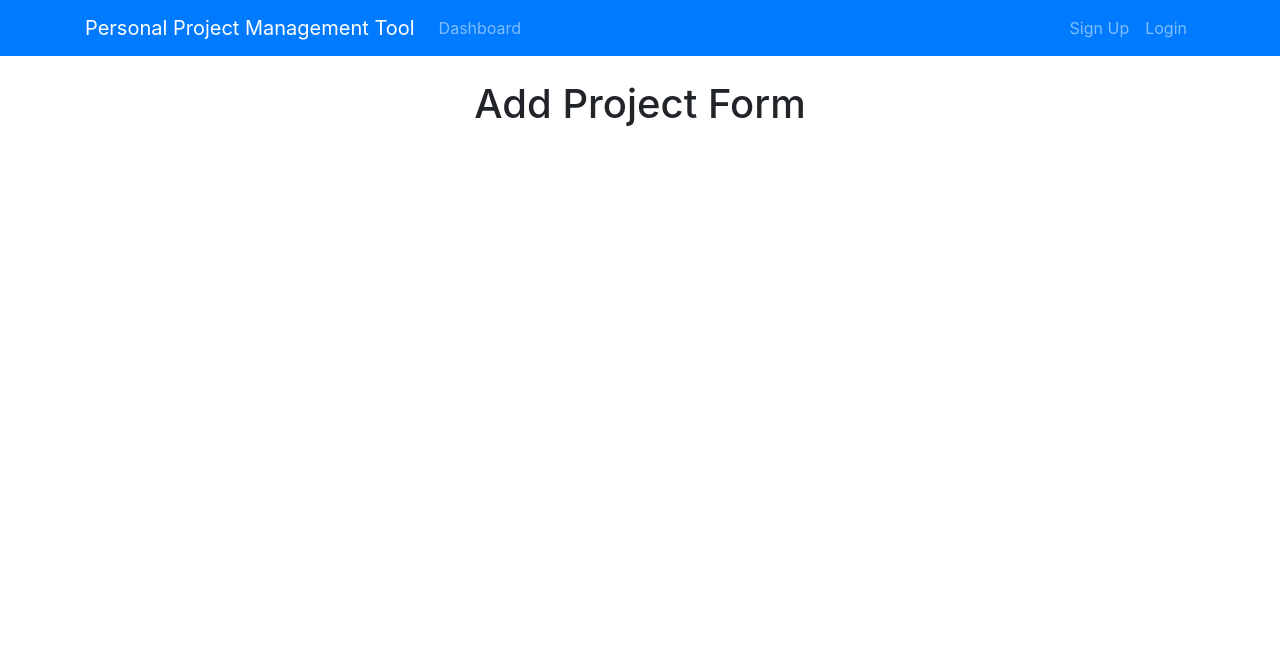
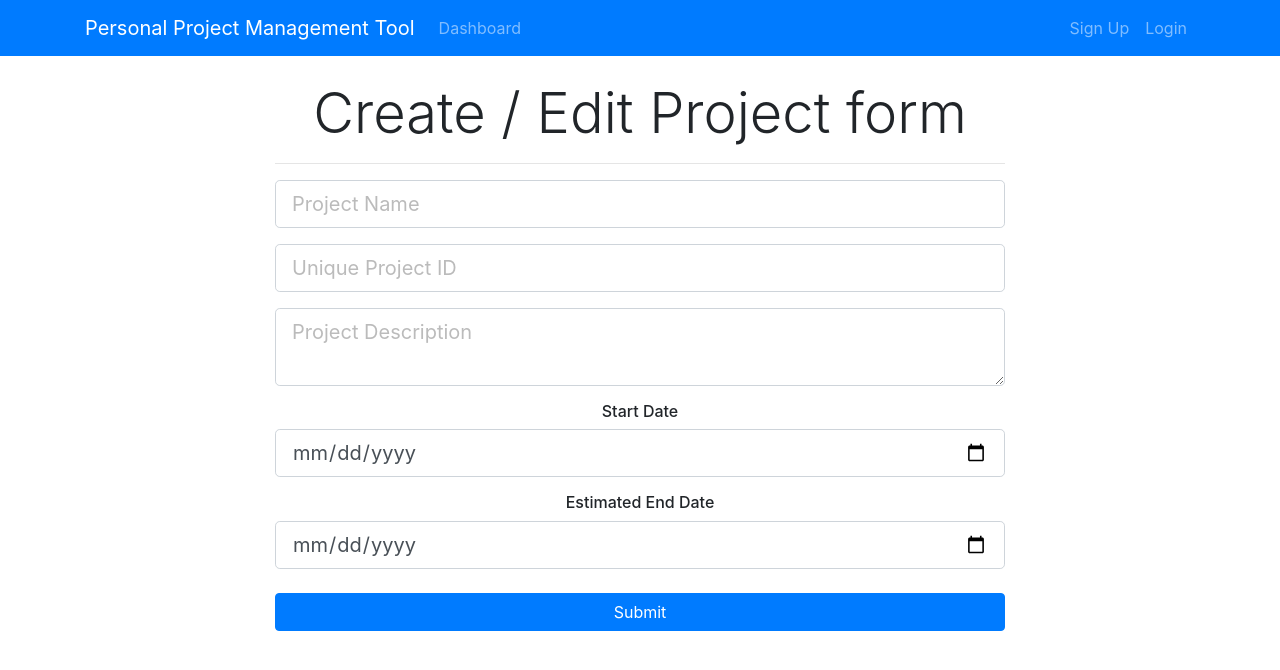
Before and after one commit to karlkras/AgileIntPPMTool, a React (Create React App) app in the folder ppmtool-react-client/: page /addProject in a window 1280 px wide. Shown: the top 670 px of the page. Built offline with nearby package versions, Linux system fonts and the light colour scheme.

Commit message:
completion of branch17

```diff
--- a/ppmtool-react-client/src/components/Project/AddProject.js
+++ b/ppmtool-react-client/src/components/Project/AddProject.js
@@ -1,13 +1,109 @@
-import React, { Component } from 'react'
+import React, {Component} from "react";
 
 class AddProject extends Component {
-  render() {
-    return (
-      <div>
-        <h1>Add Project Form</h1>
-      </div>
-    )
-  }
+    static generateProject(state) {
+        return JSON.stringify({...state});
+    }
+
+    constructor(props) {
+        super(props);
+
+        this.state = {
+            projectName: '',
+            projectIdentifier: '',
+            description: '',
+            start_date: '',
+            end_date: ''
+        };
+    }
+
+    onSubmit = (e) => {
+        e.preventDefault();
+        console.log(AddProject.generateProject(this.state));
+    };
+
+    onChange = (e) => {
+        this.setState({[e.target.name]: e.target.value})
+    };
+
+
+
+    render() {
+        return (
+            <div>
+                <div className="project">
+                    <div className="container">
+                        <div className="row">
+                            <div className="col-md-8 m-auto">
+                                <h5 className="display-4 text-center">
+                                    Create / Edit Project form
+                                </h5>
+                                <hr/>
+                                <form onSubmit={this.onSubmit}>
+                                    <div className="form-group">
+                                        <input
+                                            type="text"
+                                            className="form-control form-control-lg "
+                                            placeholder="Project Name"
+                                            name="projectName"
+                                            value={this.state.projectName}
+                                            onChange={this.onChange}
+                                            required
+                                        />
+                                    </div>
+                                    <div className="form-group">
+                                        <input
+                                            type="text"
+                                            className="form-control form-control-lg"
+                                            placeholder="Unique Project ID"
+                                            name="projectIdentifier"
+                                            maxLength='5'
+                                            value={this.state.projectIdentifier}
+                                            onChange={this.onChange}
+                                            required
+                                        />
+                                    </div>
+                                    <div className="form-group">
+                    <textarea
+                        className="form-control form-control-lg"
+                        placeholder="Project Description"
+                        name="description"
+                        value={this.state.description}
+                        onChange={this.onChange}
+                    />
+                                    </div>
+                                    <h6>Start Date</h6>
+                                    <div className="form-group">
+                                        <input
+                                            type="date"
+                                            className="form-control form-control-lg"
+                                            name="start_date"
+                                            value={this.state.start_date}
+                                            onChange={this.onChange}
+                                        />
+                                    </div>
+                                    <h6>Estimated End Date</h6>
+                                    <div className="form-group">
+                                        <input
+                                            type="date"
+                                            className="form-control form-control-lg"
+                                            name="end_date"
+                                            value={this.state.end_date}
+                                            onChange={this.onChange}
+                                        />
+                                    </div>
+                                    <input
+                                        type="submit"
+                                        className="btn btn-primary btn-block mt-4"
+                                    />
+                                </form>
+                            </div>
+                        </div>
+                    </div>
+                </div>
+            </div>
+        );
+    }
 }
 
 export default AddProject;
--- a/ppmtool-react-client/src/components/Project/ProjectItem.js
+++ b/ppmtool-react-client/src/components/Project/ProjectItem.js
@@ -1,4 +1,4 @@
-import React, { Component } from 'react'
+import React, { Component } from "react";
 
 class ProjectItem extends Component {
   render() {
@@ -35,7 +35,7 @@ class ProjectItem extends Component {
           </div>
         </div>
       </div>
-    )
+    );
   }
 }
 
```
Also changed, not shown: ppmtool-react-client/src/components/Dashboard.js (+11 -11 lines), ppmtool-react-client/src/components/Project/CreateProjectButton.js (+4 -4 lines), 1 other file (tests, documents, lock files or other folders). Lines whose indentation alone changed are shown as unchanged.
